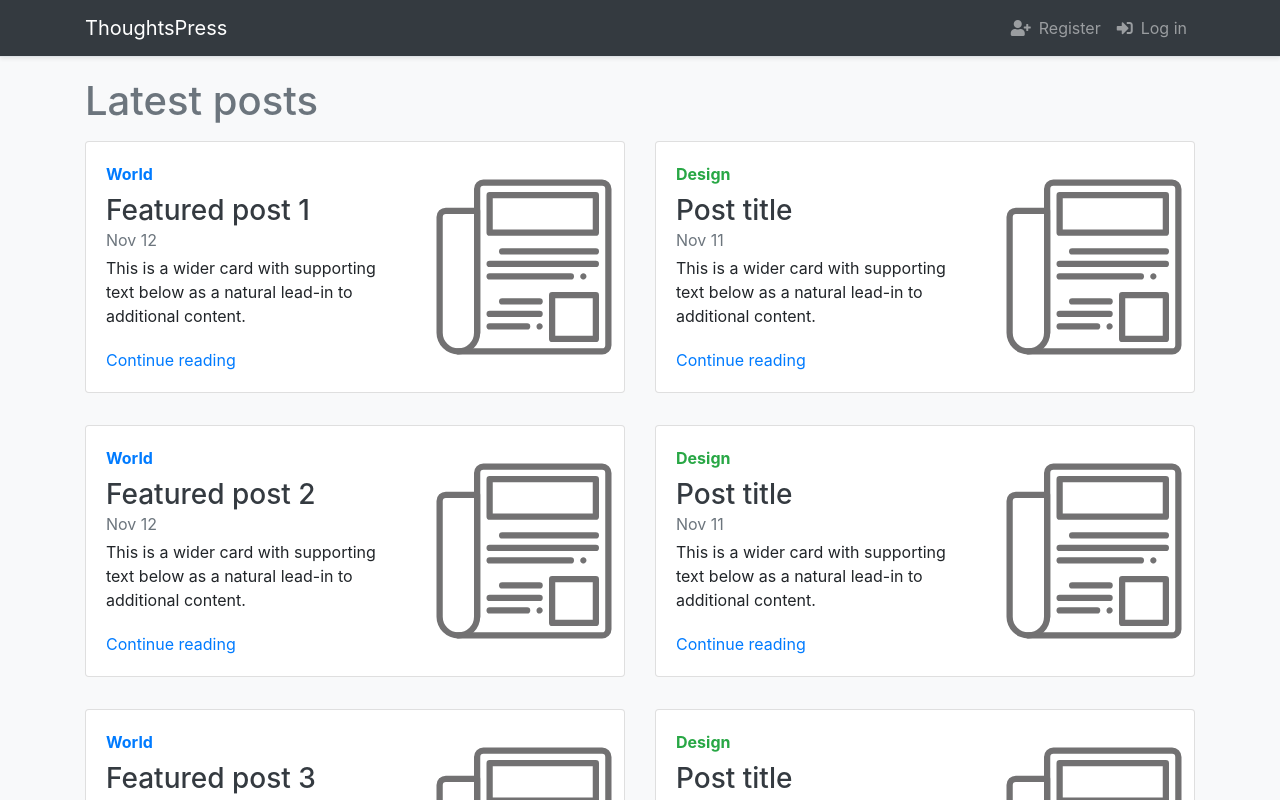
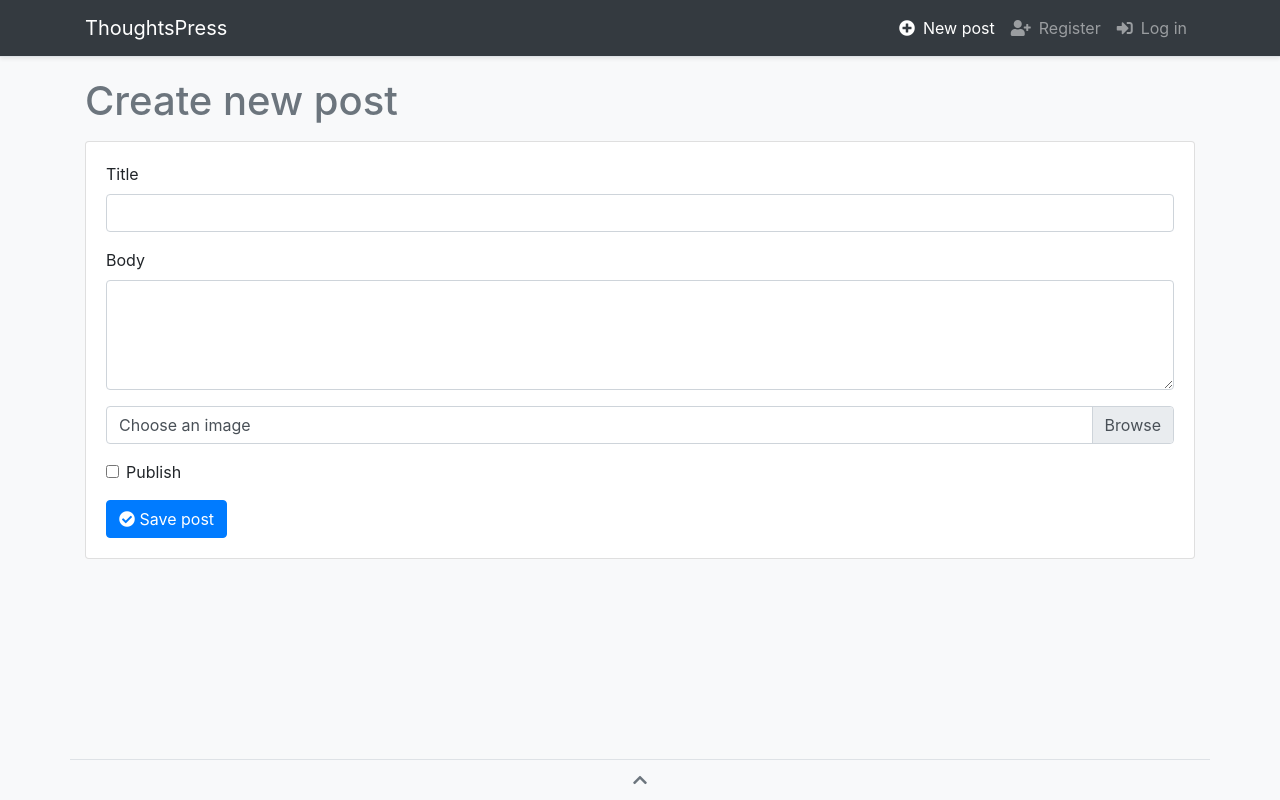
Before and after one commit to ankurk91/angular-demo-2021, an Angular app: page /post/create in a window 1280 px wide. Before the commit this address led to /. Shown: the top 800 px of the page. Built offline with nearby package versions, Linux system fonts and the light colour scheme.

Commit message:
add: create new post screen

```diff
--- /dev/null
+++ b/src/app/Post/create/post-create.component.html
@@ -0,0 +1,30 @@
+<h1 class="text-muted my-3">Create new post</h1>
+
+<div class="card">
+  <div class="card-body">
+    <form method="post">
+      <div class="form-group">
+        <label>Title</label>
+        <input type="text" class="form-control">
+      </div>
+      <div class="form-group">
+        <label>Body</label>
+        <textarea rows="4" class="form-control"></textarea>
+      </div>
+      <div class="form-group">
+        <div class="custom-file">
+          <input type="file" class="custom-file-input" id="input-image">
+          <label class="custom-file-label" for="input-image">Choose an image</label>
+        </div>
+      </div>
+      <div class="form-group form-check">
+        <input type="checkbox" accept="image/*" class="form-check-input" id="input-publish">
+        <label class="form-check-label" for="input-publish">Publish</label>
+      </div>
+      <button type="submit" class="btn btn-primary">
+        <i class="fas fa-check-circle"></i>
+        Save post
+      </button>
+    </form>
+  </div>
+</div>
--- /dev/null
+++ b/src/app/Post/create/post-create.component.ts
@@ -0,0 +1,16 @@
+import {Component, OnInit} from '@angular/core';
+
+@Component({
+  selector: 'app-post-create',
+  templateUrl: './post-create.component.html',
+  styles: []
+})
+export class PostCreateComponent implements OnInit {
+
+  constructor() {
+  }
+
+  ngOnInit(): void {
+  }
+
+}
--- a/src/app/app-routing.module.ts
+++ b/src/app/app-routing.module.ts
@@ -4,13 +4,15 @@ import {LoginComponent} from "./Auth/login/login.component";
 import {RegisterComponent} from "./Auth/register/register.component";
 import {ForgotPasswordComponent} from "./Auth/forgot-password/forgot-password.component";
 import {PostIndexComponent} from "./Post/index/post-index.component";
+import {PostCreateComponent} from "./Post/create/post-create.component";
 
 const routes: Routes = [
   {path: '', component: PostIndexComponent},
   {path: 'login', component: LoginComponent},
   {path: 'register', component: RegisterComponent},
   {path: 'forgot-password', component: ForgotPasswordComponent},
-  {path: '**', redirectTo: '/'}
+  {path: 'post/create', component: PostCreateComponent},
+  {path: '**', redirectTo: '/'},
 ];
 
 @NgModule({
--- a/src/app/app.component.html
+++ b/src/app/app.component.html
@@ -9,6 +9,10 @@
       </button>
       <div id="mobile-nav" class="collapse navbar-collapse collapse" style="display: none;">
         <ul class="navbar-nav ml-auto">
+          <li class="nav-item">
+            <a routerLink="/post/create" routerLinkActive="active" class="nav-link">
+              <i class="fas fa-plus-circle"></i>&ensp;New post</a>
+          </li>
           <li class="nav-item">
             <a routerLink="/register" routerLinkActive="active" class="nav-link">
               <i class="fas fa-user-plus"></i>&ensp;Register</a>
--- a/src/app/app.module.ts
+++ b/src/app/app.module.ts
@@ -6,7 +6,8 @@ import {AppComponent} from './app.component';
 import {LoginComponent} from './Auth/login/login.component';
 import { RegisterComponent } from './Auth/register/register.component';
 import { ForgotPasswordComponent } from './Auth/forgot-password/forgot-password.component';
-import { PostIndexComponent } from './Post/index/post-index.component'
+import { PostIndexComponent } from './Post/index/post-index.component';
+import { PostCreateComponent } from './Post/create/post-create.component'
 
 @NgModule({
   declarations: [
@@ -14,7 +15,8 @@ import { PostIndexComponent } from './Post/index/post-index.component'
     LoginComponent,
     RegisterComponent,
     ForgotPasswordComponent,
-    PostIndexComponent
+    PostIndexComponent,
+    PostCreateComponent
   ],
   imports: [
     BrowserModule,
```
